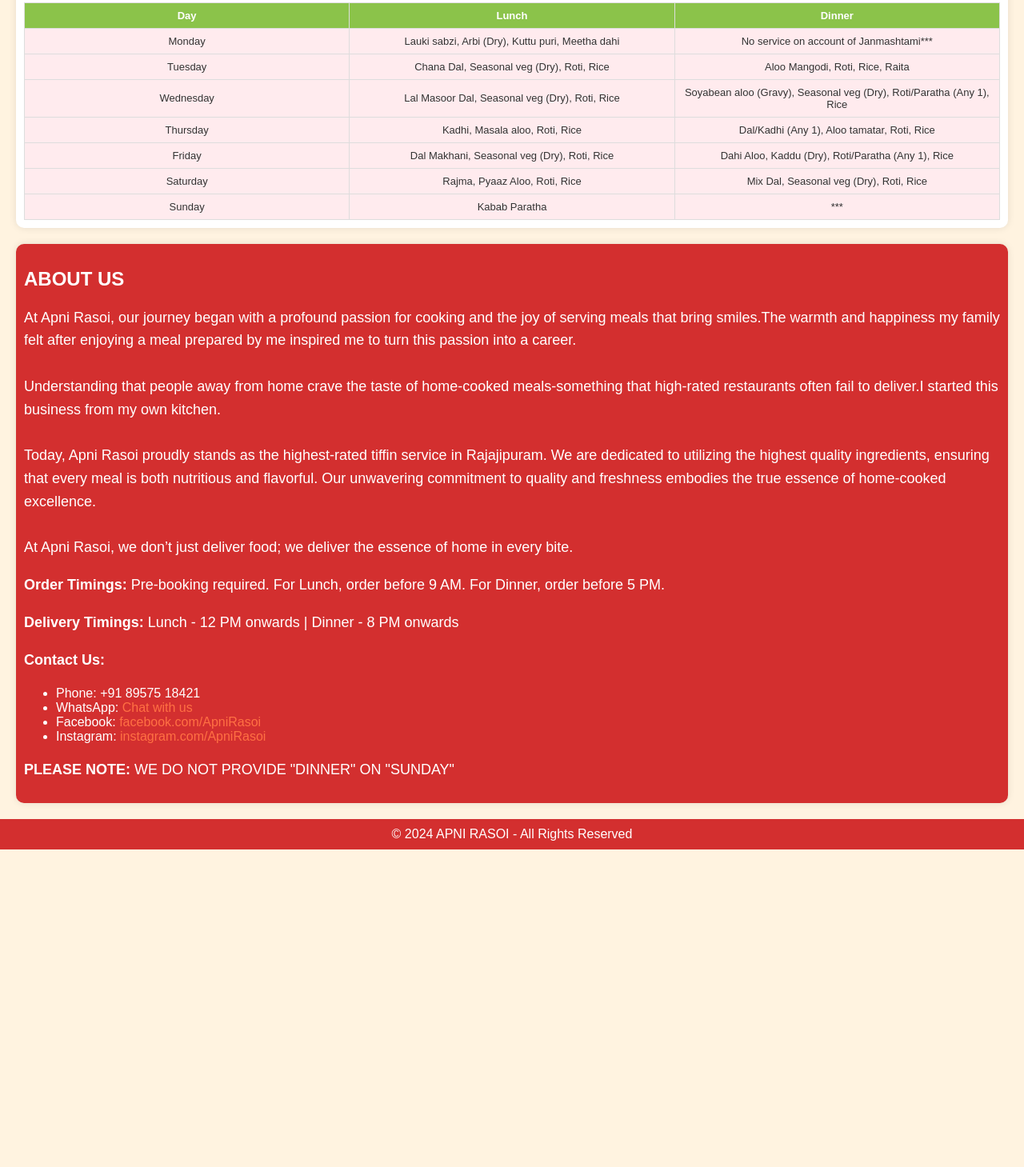
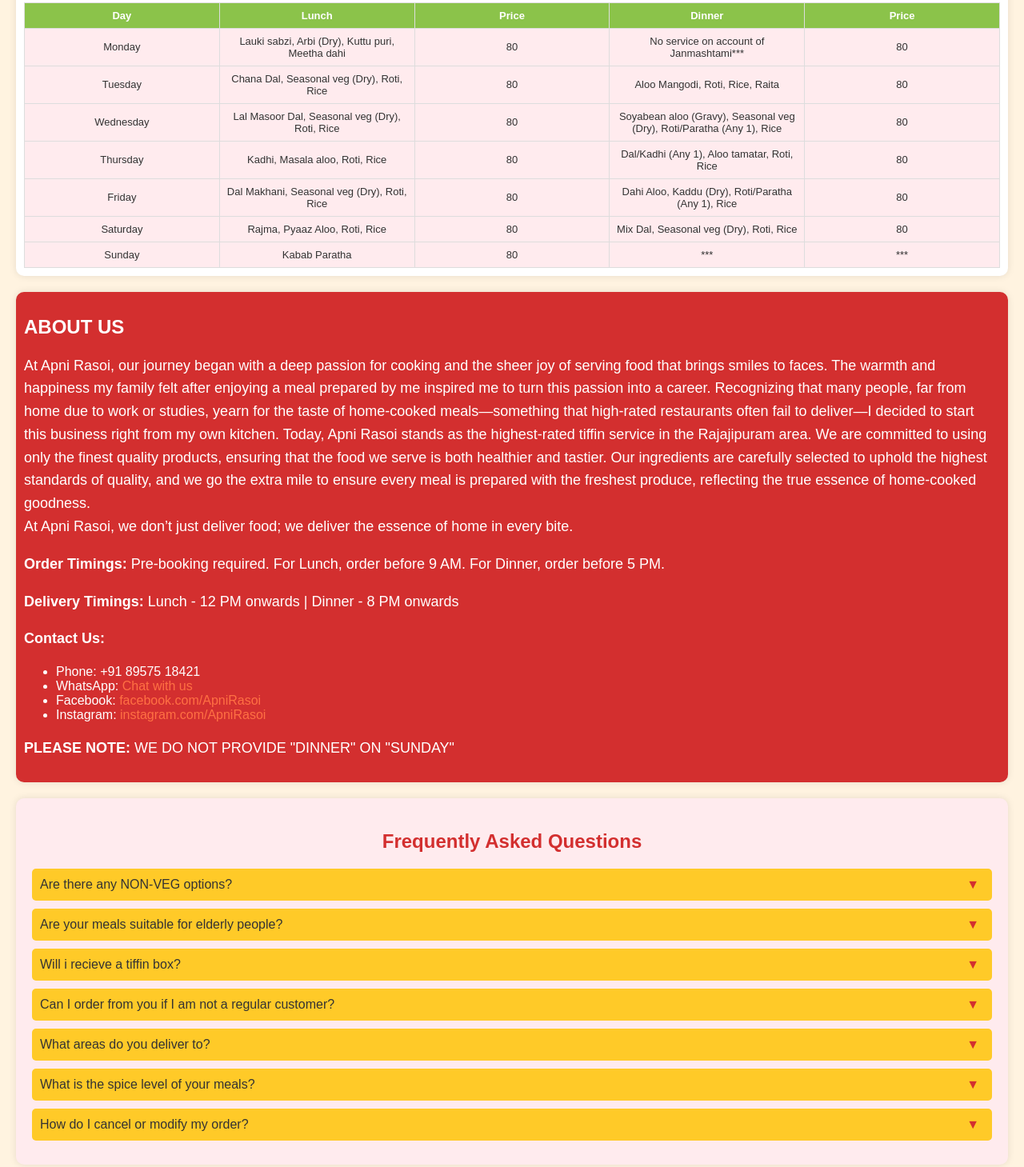
Before and after one commit to suhani-dev/apnirasoi, a plain HTML site: page index.html in a window 1280 px wide. Shown: the part 836-2295 px from the top of the page at 80% size. Before the commit the page ends 1898 px from the top, so only its background shows below. Drawn offline with Linux system fonts and the light colour scheme.

Commit message:
Update index.html

```diff
--- a/index.html
+++ b/index.html
@@ -277,6 +277,65 @@
             margin-bottom: 15px;
         }
     }
+.faq {
+    background-color: #FFEBEE; /* Light Cream */
+    padding: 20px;
+    margin: 20px;
+    border-radius: 10px;
+}
+
+.faq h2 {
+    color: #D32F2F; /* Deep Red */
+    text-align: center;
+    margin-bottom: 20px;
+}
+
+.faq-item {
+    margin-bottom: 10px;
+}
+
+.faq-question {
+    background-color: #FFCA28; /* Mustard Yellow */
+    padding: 10px;
+    border-radius: 5px;
+    cursor: pointer;
+    display: flex;
+    justify-content: space-between;
+    align-items: center;
+    font-size: 16px;
+}
+
+.faq-answer {
+    display: none;
+    padding: 10px;
+    background-color: #FFFFFF; /* White */
+    border-radius: 5px;
+    margin-top: 5px;
+}
+
+.faq-toggle {
+    background: none;
+    border: none;
+    color: #D32F2F; /* Deep Red */
+    font-size: 16px;
+    cursor: pointer;
+}
+
+.faq-toggle:focus {
+    outline: none;
+}
+
+/* Responsive Design for FAQ */
+@media (max-width: 600px) {
+    .faq-question {
+        font-size: 14px;
+    }
+
+    .faq-answer {
+        font-size: 14px;
+    }
+}
+
 </style>
 
 
@@ -286,41 +345,57 @@
             <tr>
                 <th>Day</th>
                 <th>Lunch</th>
+                <th>Price</th>
                 <th>Dinner</th>
+                <th>Price</th>
             </tr>
             <tr>
                 <td>Monday</td>
                 <td>Lauki sabzi, Arbi (Dry), Kuttu puri, Meetha dahi</td>
+                <td>80</td>
                 <td>No service on account of Janmashtami***</td>
+                <td>80</td>
             </tr>
             <tr>
                 <td>Tuesday</td>
                 <td>Chana Dal, Seasonal veg (Dry), Roti, Rice</td>
+                <td>80</td>
                 <td>Aloo Mangodi, Roti, Rice, Raita</td>
+                <td>80</td>
             </tr>
             <tr>
                 <td>Wednesday</td>
                 <td>Lal Masoor Dal, Seasonal veg (Dry), Roti, Rice</td>
+                <td>80</td>
                 <td>Soyabean aloo (Gravy), Seasonal veg (Dry), Roti/Paratha (Any 1), Rice</td>
+                <td>80</td>
             </tr>
             <tr>
                 <td>Thursday</td>
                 <td>Kadhi, Masala aloo, Roti, Rice</td>
+                <td>80</td>
                 <td>Dal/Kadhi (Any 1), Aloo tamatar, Roti, Rice</td>
+                <td>80</td>
             </tr>
             <tr>
                 <td>Friday</td>
                 <td>Dal Makhani, Seasonal veg (Dry), Roti, Rice</td>
+                <td>80</td>
                 <td>Dahi Aloo, Kaddu (Dry), Roti/Paratha (Any 1), Rice</td>
+                <td>80</td>
             </tr>
             <tr>
                 <td>Saturday</td>
                 <td>Rajma, Pyaaz Aloo, Roti, Rice</td>
+                <td>80</td>
                 <td>Mix Dal, Seasonal veg (Dry), Roti, Rice</td>
+                <td>80</td>
             </tr>
             <tr>
                 <td>Sunday</td>
                 <td>Kabab Paratha</td>
+                <td>80</td>
+                <td>***</td>
                 <td>***</td>
             </tr>
         </table>
@@ -328,9 +403,11 @@
 
     <section class="about">
         <h2>ABOUT US</h2>
-        <p>At Apni Rasoi, our journey began with a profound passion for cooking and the joy of serving meals that bring smiles.The warmth and happiness my family felt after enjoying a meal prepared by me inspired me to turn this passion into a career.<br><br> Understanding that people away from home crave the taste of home-cooked meals-something that high-rated restaurants often fail to deliver.I started this business from my own kitchen.
+        <p>At Apni Rasoi, our journey began with a deep passion for cooking and the sheer joy of serving food that brings smiles to faces. The warmth and happiness my family felt after enjoying a meal prepared by me inspired me to turn this passion into a career. Recognizing that many people, far from home due to work or studies, yearn for the taste of home-cooked meals—something that high-rated restaurants often fail to deliver—I decided to start this business right from my own kitchen.
 
-<br><br> Today, Apni Rasoi proudly stands as the highest-rated tiffin service in Rajajipuram. We are dedicated to utilizing the highest quality ingredients, ensuring that every meal is both nutritious and flavorful. Our unwavering commitment to quality and freshness embodies the true essence of home-cooked excellence.<br><br>At Apni Rasoi, we don’t just deliver food; we deliver the essence of home in every bite.</p>
+Today, Apni Rasoi stands as the highest-rated tiffin service in the Rajajipuram area. We are committed to using only the finest quality products, ensuring that the food we serve is both healthier and tastier. Our ingredients are carefully selected to uphold the highest standards of quality, and we go the extra mile to ensure every meal is prepared with the freshest produce, reflecting the true essence of home-cooked goodness.
+
+<br>At Apni Rasoi, we don’t just deliver food; we deliver the essence of home in every bite.</p>
         <p><strong>Order Timings:</strong> Pre-booking required. For Lunch, order before 9 AM. For Dinner, order before 5 PM.</p>
         <p><strong>Delivery Timings:</strong> Lunch - 12 PM onwards | Dinner - 8 PM onwards</p>
         <p><strong>Contact Us:</strong></p>
@@ -342,6 +419,73 @@
         </ul>
         <p><strong>PLEASE NOTE:</strong> WE DO NOT PROVIDE "DINNER" ON "SUNDAY"</p>
     </section>
+<section class="faq">
+    <h2>Frequently Asked Questions</h2>
+    <div class="faq-item">
+        <div class="faq-question">
+            <span>Are there any NON-VEG options?</span>
+            <button class="faq-toggle">▼</button>
+        </div>
+        <div class="faq-answer">
+            <p>NO,Apni Rasoi offers exclusively vegetarian meals.</p>
+        </div>
+    </div>
+    <div class="faq-item">
+        <div class="faq-question">
+            <span>Are your meals suitable for elderly people?</span>
+            <button class="faq-toggle">▼</button>
+        </div>
+        <div class="faq-answer">
+            <p>Yes, we take special care to ensure our meals are nutritious and cater to various dietary needs, including those of elderly individuals. We focus on fresh, wholesome ingredients to meet their specific requirements.</p>
+        </div>
+    </div>
+    <div class="faq-item">
+        <div class="faq-question">
+            <span>Will i recieve a tiffin box?</span>
+            <button class="faq-toggle">▼</button>
+        </div>
+        <div class="faq-answer">
+            <p>No, For new customers or those not on a subscription, we provide disposable plates along with your packaged food.</p>
+        </div>
+    </div>
+    <div class="faq-item">
+        <div class="faq-question">
+            <span>Can I order from you if I am not a regular customer?</span>
+            <button class="faq-toggle">▼</button>
+        </div>
+        <div class="faq-answer">
+            <p>Yes but we provide tiffins exclusively to our regular customers. For new customers, we offer disposable plates along with your packaged food.</p>
+        </div>
+    </div>
+    <div class="faq-item">
+        <div class="faq-question">
+            <span>What areas do you deliver to?</span>
+            <button class="faq-toggle">▼</button>
+        </div>
+        <div class="faq-answer">
+            <p>We deliver exclusively in Rajajipuram and nearby areas within a 2 km radius.</p>
+        </div>
+    </div>
+<div class="faq-item">
+        <div class="faq-question">
+            <span>What is the spice level of your meals?</span>
+            <button class="faq-toggle">▼</button>
+        </div>
+        <div class="faq-answer">
+            <p>Our meals are prepared with a moderate spice level, but we can adjust it to your preference upon request.</p>
+        </div>
+</div>
+<div class="faq-item">
+        <div class="faq-question">
+            <span>How do I cancel or modify my order?</span>
+            <button class="faq-toggle">▼</button>
+        </div>
+        <div class="faq-answer">
+            <p>To cancel or modify an order, please contact us via WhatsApp as soon as possible. We can accommodate changes based on availability and timing.</p>
+        </div>
+    <!-- Add more FAQ items as needed -->
+</section>
+
 
     <footer>
         &copy; 2024 APNI RASOI - All Rights Reserved
@@ -408,6 +552,23 @@
         document.getElementById("todaysLunch").innerHTML = `Lunch: ${menu[currentDay].Lunch}`;
         document.getElementById("todaysDinner").innerHTML = `Dinner: ${menu[currentDay].Dinner}`;
     </script>
+<script>
+    document.querySelectorAll('.faq-item').forEach(item => {
+        item.querySelector('.faq-question').addEventListener('click', () => {
+            const answer = item.querySelector('.faq-answer');
+            const toggle = item.querySelector('.faq-toggle');
+
+            if (answer.style.display === 'block') {
+                answer.style.display = 'none';
+                toggle.textContent = '▼';
+            } else {
+                answer.style.display = 'block';
+                toggle.textContent = '▲';
+            }
+        });
+    });
+</script>
+
 </body>
 
 </html>
```
